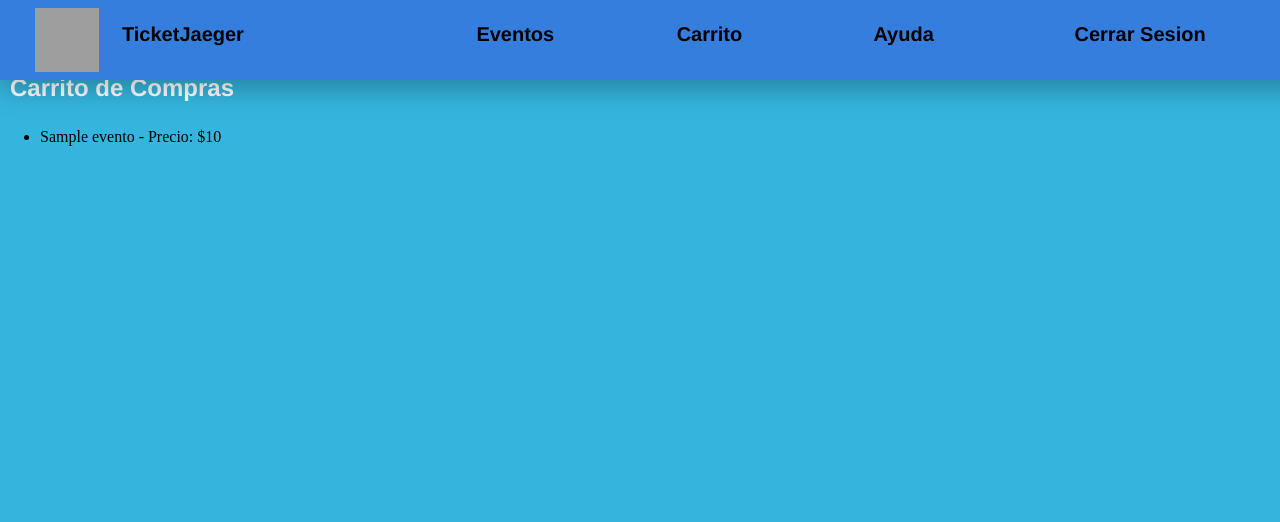
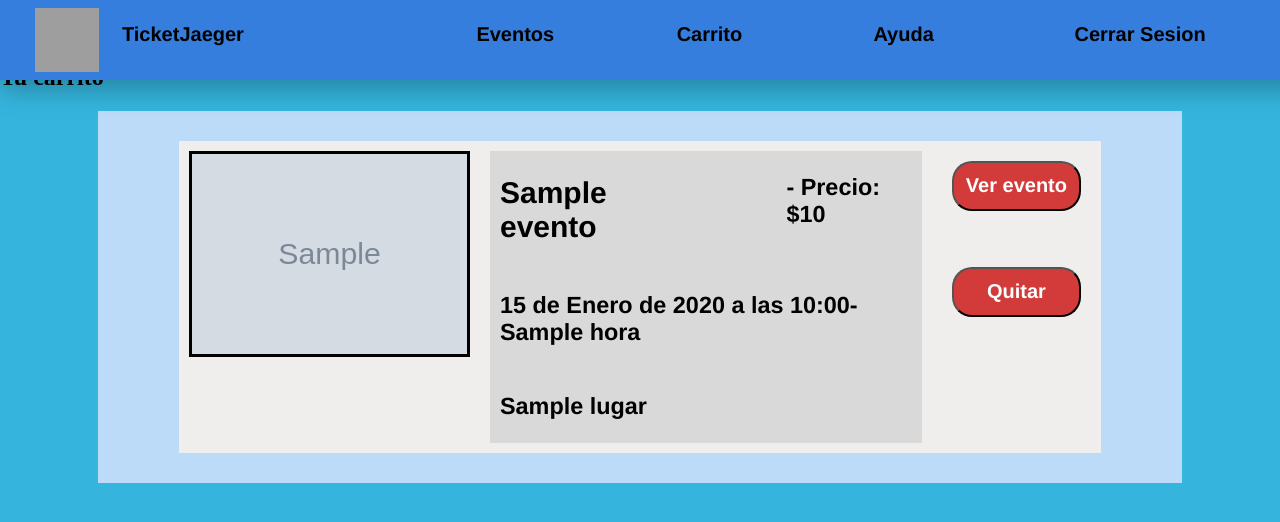
Before and after one commit to metodosformalesds/t3_mfds_2023, a Django app: template Tickets_Project/TicketOn/templates/Comprador/Carrito.html in a window 1280 px wide. Shown: the top 522 px of the page. Run offline with Django 4.2, Linux system fonts and the light colour scheme; the template is opened without the code that fills it: most values are stand-ins (such as "Sample title", 1, 10 or a date in 2020); grey boxes marked "Sample" are stand-in pictures; grey boxes are pictures that could not be loaded.

Commit message:
Implementacion carrito

```diff
--- /dev/null
+++ b/Tickets_Project/TicketOn/static/TicketOn/Carrito.css
@@ -0,0 +1,158 @@
+/*---------------------------------Menu de navegacion---------------------------------*/
+body {
+    margin: 0px;
+    box-sizing: border-box;
+    background: #35b5de;
+  }
+  .margen {
+    margin-top: 5%;
+  }
+
+  #main-nav_1 {
+    display: flex;
+    padding: 5px 5%;
+    justify-content: space-between;
+    box-shadow: 0px 10px 25px #00000043;
+    background-color: #357ede;
+    height: 70px;
+    top: 0;
+    position: fixed;
+    width: 100%;
+  }
+
+  #divlogo {
+    width: 20%;
+    display: flex;
+    justify-content: left;
+  }
+
+  .main-nav {
+    width: 100%;
+    display: flex;
+    justify-content: space-around;
+    padding: 15px;
+    display: flex;
+    padding-top: 18px;
+    padding-right: 100px;
+  }
+
+  #main-nav_1 a {
+    text-decoration: none;
+    font-size: 20px;
+    font-weight: bold;
+    color: #000;
+    font-family: "Franklin Gothic Medium", "Arial Narrow", Arial, sans-serif;
+  }
+
+  #opciones {
+    display: flex;
+    justify-content: space-around;
+    width: 50%;
+  }
+
+  .Contenedor {
+    border: 3px;
+    background-color: #cbb000;
+  }
+
+  #nombrecontenedor {
+    color: #ffffff;
+    font-size: 20px;
+    text-decoration: none;
+  }
+
+  .Logoimg {
+    position: absolute;
+    width: 64px;
+    height: 64px;
+    left: 35px;
+    top: 8px;
+  }
+
+  #NombreTJ {
+    text-decoration: none;
+    padding-top: 0px;
+    width: 137px;
+    flex-shrink: 0;
+    color: #000;
+    text-align: center;
+    font-family: "Franklin Gothic Medium", "Arial Narrow", Arial, sans-serif;
+    font-size: 20px;
+    font-style: normal;
+    font-weight: 400;
+    line-height: normal;
+  }
+
+/*-----------------------------------Cuerpo-----------------------------------*/
+
+#Carrito{
+    padding: 30px;
+    display: flex;
+    flex-wrap: wrap;
+    justify-content: center;
+    gap:20px 20px;
+    margin: auto;
+    width: 80%;
+    height: fit-content;
+    background-color: #BCDBF9;
+}
+
+#tarjeta_ticket{
+    width: 90%;
+    display: flex;
+    background-color: #F0EDED;
+}
+
+#tarjeta_ticket img{
+    width: 300px;
+    height: 200px;
+    margin: 10px;
+    border: solid;
+}
+
+#info_ticket{
+    margin: 10px;
+    width: 50%;
+    background-color: #D9D9D9;
+    padding-left:10px
+}
+
+#Botones{
+    width: 20%;
+}
+
+#Botones form{
+    display: flex;
+    justify-content: center;
+}
+
+#Botones input{
+    margin: 20px;
+    width: 90%;
+    height: 50px;
+    background-color: #d33a3a;
+    color: white;
+    border-radius: 20px;
+    transition-duration: 0.3s;
+    font-family: "Franklin Gothic Medium", "Arial Narrow", Arial, sans-serif;
+    color: white;
+    font-weight: bold;
+    font-size: 20px;
+}
+
+#linea1{
+    padding: 0%;
+    display: flex;
+    justify-content: start;
+    column-gap: 80px;
+    font-family: "Franklin Gothic Medium", "Arial Narrow", Arial, sans-serif;
+    font-weight: bold;
+    font-size: 20px;
+}
+
+.linea{
+    display: flex;
+    font-family: "Franklin Gothic Medium", "Arial Narrow", Arial, sans-serif;
+    font-weight: bold;
+    font-size: 20px;
+}
--- a/Tickets_Project/TicketOn/templates/Comprador/Carrito.html
+++ b/Tickets_Project/TicketOn/templates/Comprador/Carrito.html
@@ -1,15 +1,35 @@
 {% extends 'Conex/Conex_comprador.html' %} {% block content %} {% load static %}
 
-<link rel="stylesheet" href="{% static 'TicketOn/Comprador.css' %}" />
+<link rel="stylesheet" href="{% static 'TicketOn/Carrito.css' %}" />
 
-<h2>Carrito de Compras</h2>
+<h2>Tu carrito</h2>
 
-{% if tickets_en_carrito %}
-<ul>
-  {% for ticket in tickets_en_carrito %}
-  <li>{{ ticket.evento.nombre }} - Precio: ${{ ticket.precio }}</li>
-  {% endfor %}
-</ul>
-{% else %}
-<p>El carrito está vacío.</p>
-{% endif %} {% endblock %}
+<div id="Carrito">
+    {% if tickets_en_carrito %}
+        {% for ticket in tickets_en_carrito %}
+        <div id="tarjeta_ticket">
+            <img src="{{ ticket.evento.imagen.url }}" class="evento-img"></img>
+            <div id="info_ticket">
+                <div id="linea1"><h2>{{ ticket.evento.nombre }}</h2><h3>- Precio: ${{ ticket.precio }}</h3></div>
+                <div class="linea"><h3>{{ ticket.evento.fecha }}-{{ ticket.evento.hora}}</h3></div>
+                <div class="linea"><h3>{{ ticket.evento.lugar }}</h3></div>
+            </div>
+            <div id="Botones">
+                <form action="{% url 'TicketOn:detalles_evento' ticket.evento.nombre ticket.evento.slug%}">
+                    <input type="submit" value="Ver evento" />
+                </form>
+                <form action="{{ticket.evento.nombre}}/{{ticket.evento.slug}}" >
+                    <input type="submit" value="Quitar" />
+                </form>
+            </div>
+        </div>
+        {% endfor %}
+    {% else %}
+        <div id="tarjeta_ticket">
+            <div id="info_ticket">
+                <h2>El carrito está vacío.</h2>
+            </div>
+        </div>
+
+    {% endif %} {% endblock %}
+</div>
```
Also changed, not shown: Tickets_Project/db.sqlite3, Tickets_Project/media/eventos/Apex_PlX6XxD.jpg (added).
